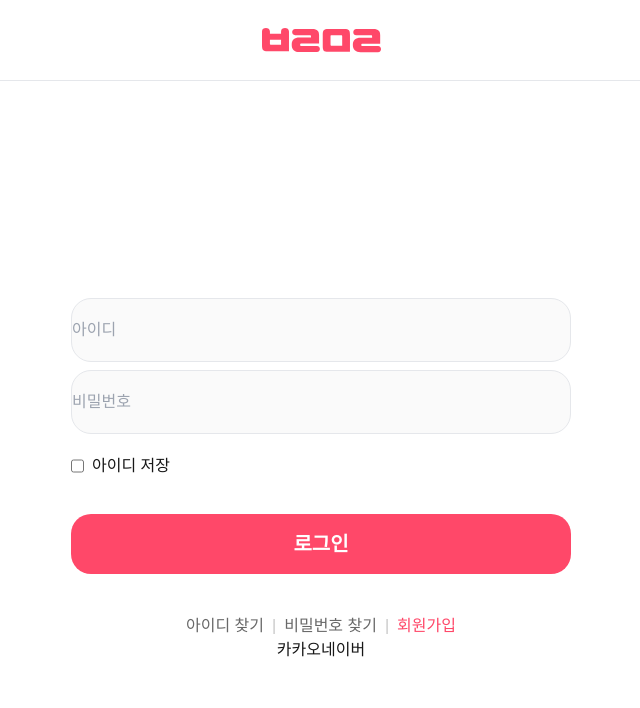
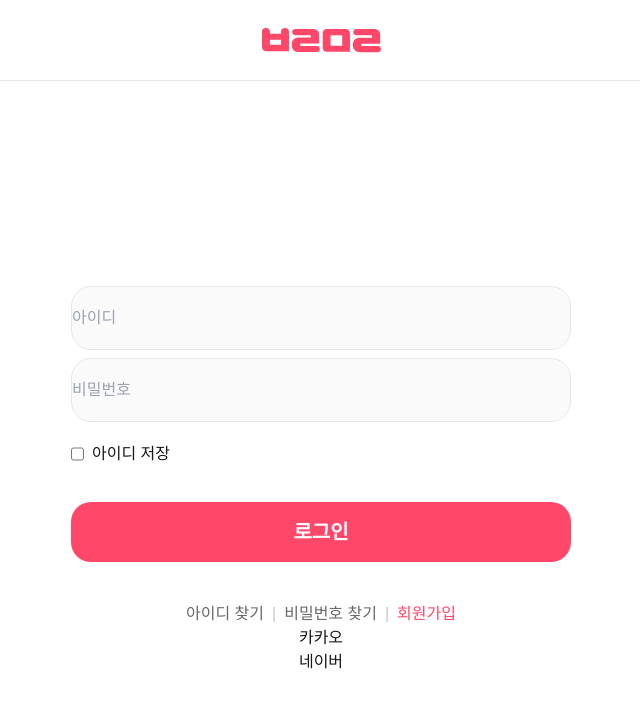
Before and after one commit to bolmal/front-end, a Next.js app: page /login in a window 1280 px wide. Shown: the top 708 px of the page, without its empty margins (319-959 px from the left). Built offline with nearby package versions, Linux system fonts and the light colour scheme.

Commit message:
feat : 카카오 로그인 연결

```diff
--- a/package.json
+++ b/package.json
@@ -10,6 +10,7 @@
   },
   "dependencies": {
     "next": "14.2.23",
+    "next-auth": "^4.24.11",
     "react": "^18",
     "react-dom": "^18",
     "react-hook-form": "^7.54.2",
--- /dev/null
+++ b/src/app/api/auth/[...nextauth]/route.ts
@@ -0,0 +1,13 @@
+import NextAuth from 'next-auth';
+import KakaoProvider from 'next-auth/providers/kakao';
+
+const handler = NextAuth({
+    providers: [
+        KakaoProvider({
+            clientId: process.env.KAKAO_CLIENT_ID!,
+            clientSecret: process.env.KAKAO_CLIENT_SECRET!,
+        }),
+    ],
+});
+
+export { handler as GET, handler as POST };
--- /dev/null
+++ b/src/components/kakao-login.tsx
@@ -0,0 +1,9 @@
+import { signIn } from 'next-auth/react';
+
+export default function KakaoLogin() {
+    const loginKakao = async () => {
+        await signIn('kakao');
+    };
+
+    return <div onClick={loginKakao}>카카오</div>;
+}
--- a/src/components/login-form.tsx
+++ b/src/components/login-form.tsx
@@ -5,6 +5,7 @@ import Button from './button';
 import { useRouter } from 'next/navigation';
 import { useStore } from '@/hooks/useUserInfo';
 import { useEffect } from 'react';
+import KakaoLogin from './kakao-login';
 
 interface HookFormType {
     id: string;
@@ -128,7 +129,7 @@ export default function LoginForm() {
                 </button>
             </div>
             <div>
-                <button>카카오</button>
+                <KakaoLogin></KakaoLogin>
                 <button>네이버</button>
             </div>
         </div>
```
Also changed, not shown: 1 other file (tests, documents, lock files or other folders).
